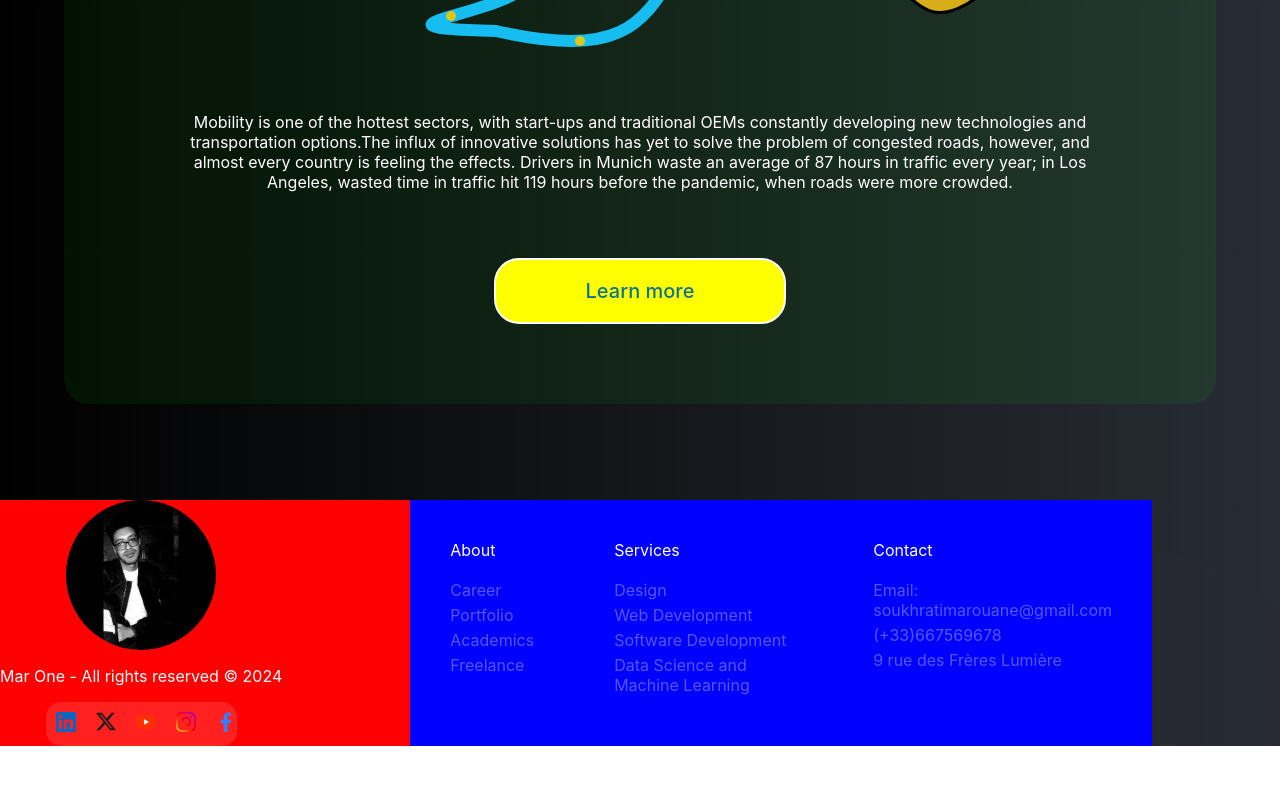
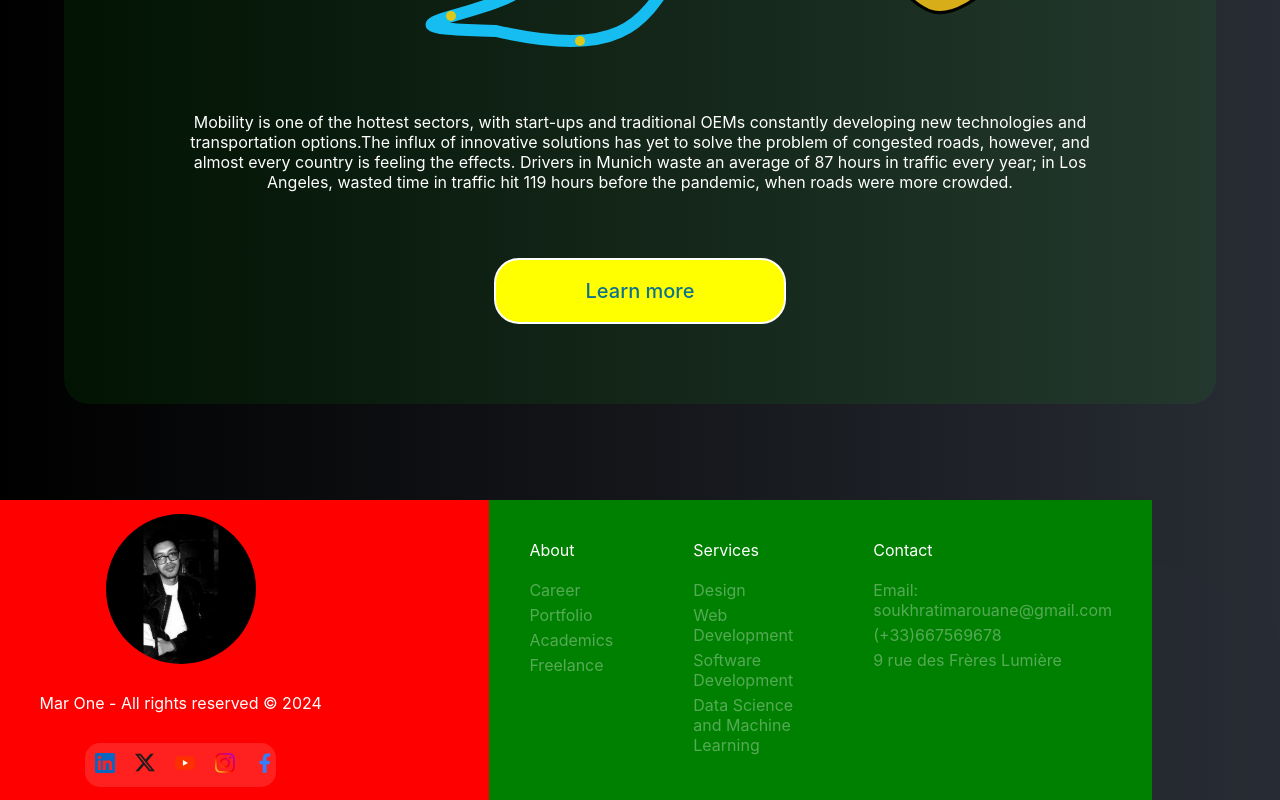
Before and after one commit to MarouaneSoukhrati/mar_react_app, a React (Create React App) app: page / in a window 1280 px wide. Shown: the part 2286-3086 px from the top of the page. Before the commit the page ends 3032 px from the top, so only its background shows below. Built offline with nearby package versions, Linux system fonts and the light colour scheme.

Commit message:
Update Afooter.css

```diff
--- a/src/ComponentStyle/Afooter.css
+++ b/src/ComponentStyle/Afooter.css
@@ -18,6 +18,7 @@
   align-items: center;
   padding-right: 10vw;
   background-color : red;
+  width: 40%;
 }
 
 .social-media-wrapper {
@@ -40,7 +41,8 @@
 .lister-section {
   display: flex;
   flex-direction: row;
-  background-color: blue;
+  background-color: green;
+  width: 60%;
 }
 
 .lister-item {
```
